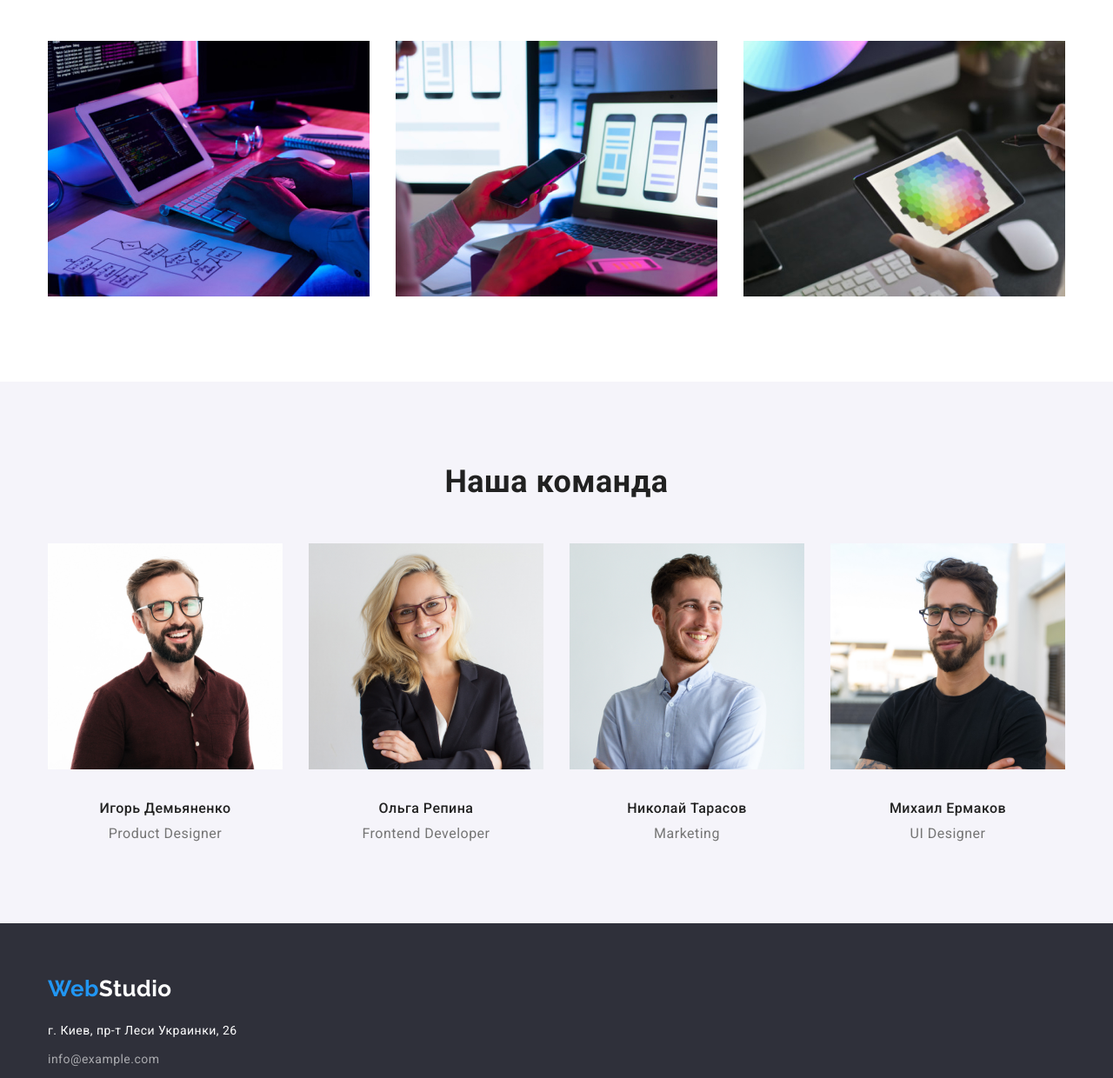
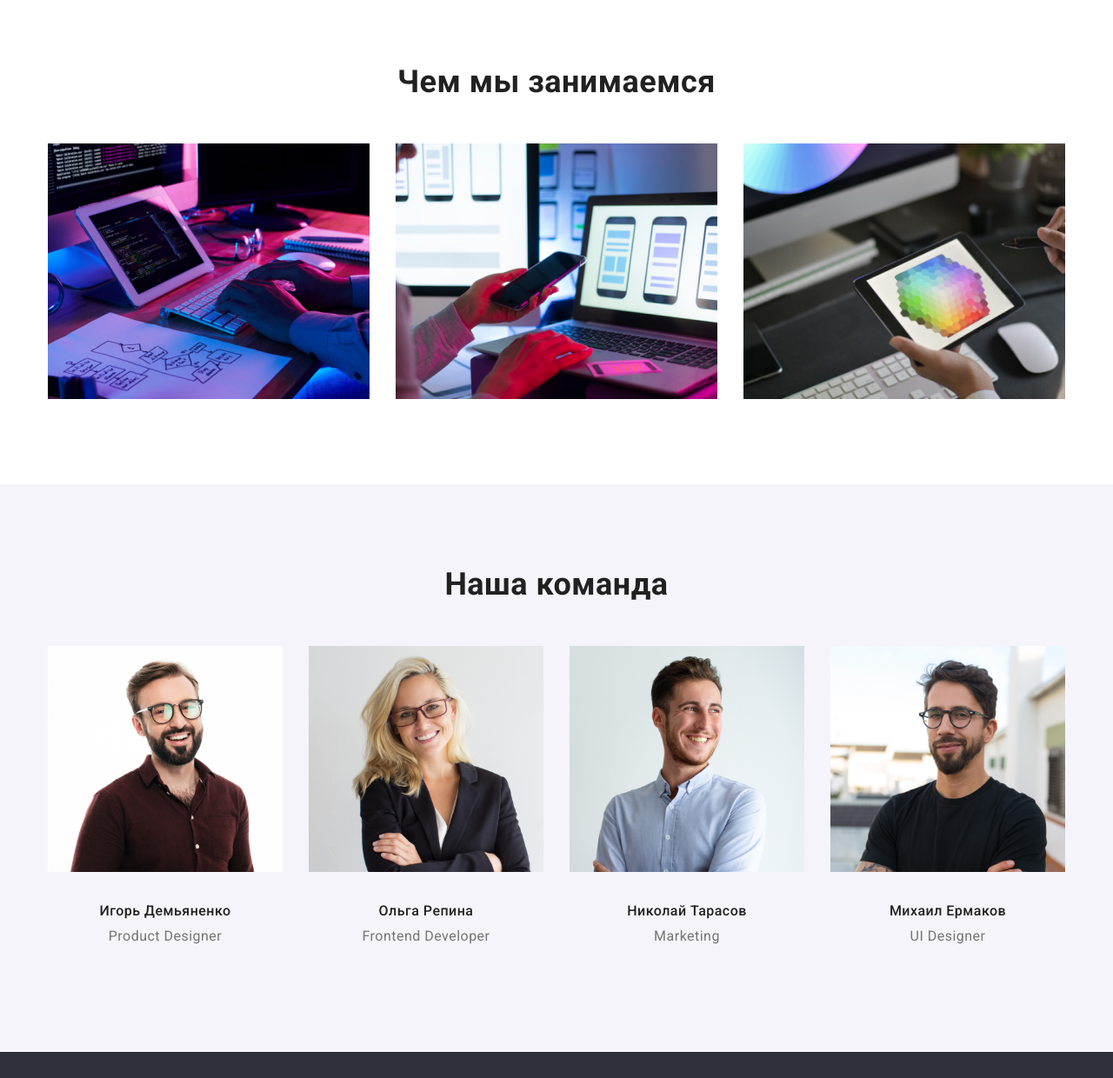
Before and after one commit to TetianaZinchenko/goit-markup-hw-03, a plain HTML site: page index.html in a window 1280 px wide. Shown: the part 894-2134 px from the top of the page at 87% size. Drawn offline with nearby package versions, Linux system fonts and the light colour scheme.

Commit message:
HW3-correct

```diff
--- a/css/styles.css
+++ b/css/styles.css
@@ -149,6 +149,9 @@ ul {
 }
 
 .title-main {
+  padding-top: 200px;
+  padding-bottom: 200px;
+
   background: var(--additional-bg-color);
 
   text-align: center;
@@ -224,6 +227,10 @@ ul {
   line-height: calc(24 / 14);
 }
 
+.we-doing-main {
+  padding-top: 0;
+}
+
 .we-doing-title {
   margin-bottom: 50px;
 
@@ -274,8 +281,9 @@ ul {
   margin-right: 30px;
 }
 
-.team-member-photo {
-  margin-bottom: 30px;
+.team-member {
+  padding-top: 30px;
+  padding-bottom: 30px;
 }
 
 .team-member-name {
--- a/index.html
+++ b/index.html
@@ -124,8 +124,10 @@
                 width="270"
                 class="team-member-photo"
               />
+              <div class="team-member">
                 <h3 class="team-member-name">Игорь Демьяненко</h3>
                 <p class="team-member-prof">Product Designer</p>
+              </div>
             </li>
             <li class="team-member-card team-member-card-two">
               <img
@@ -134,8 +136,10 @@
                 width="270"
                 class="team-member-photo"
               />
+              <div class="team-member">
                 <h3 class="team-member-name">Ольга Репина</h3>
                 <p class="team-member-prof">Frontend Developer</p>
+              </div>
             </li>
             <li class="team-member-card team-member-card-three">
               <img
@@ -144,8 +148,10 @@
                 width="270"
                 class="team-member-photo"
               />
+              <div class="team-member">
                 <h3 class="team-member-name">Николай Тарасов</h3>
                 <p class="team-member-prof">Marketing</p>
+              </div>
             </li>
             <li class="team-member-card team-member-card-four">
               <img
@@ -154,8 +160,10 @@
                 width="270"
                 class="team-member-photo"
               />
+              <div class="team-member">
                 <h3 class="team-member-name">Михаил Ермаков</h3>
                 <p class="team-member-prof">UI Designer</p>
+              </div>
             </li>
           </ul>
         </div>
```
Lines whose indentation alone changed are shown as unchanged.
